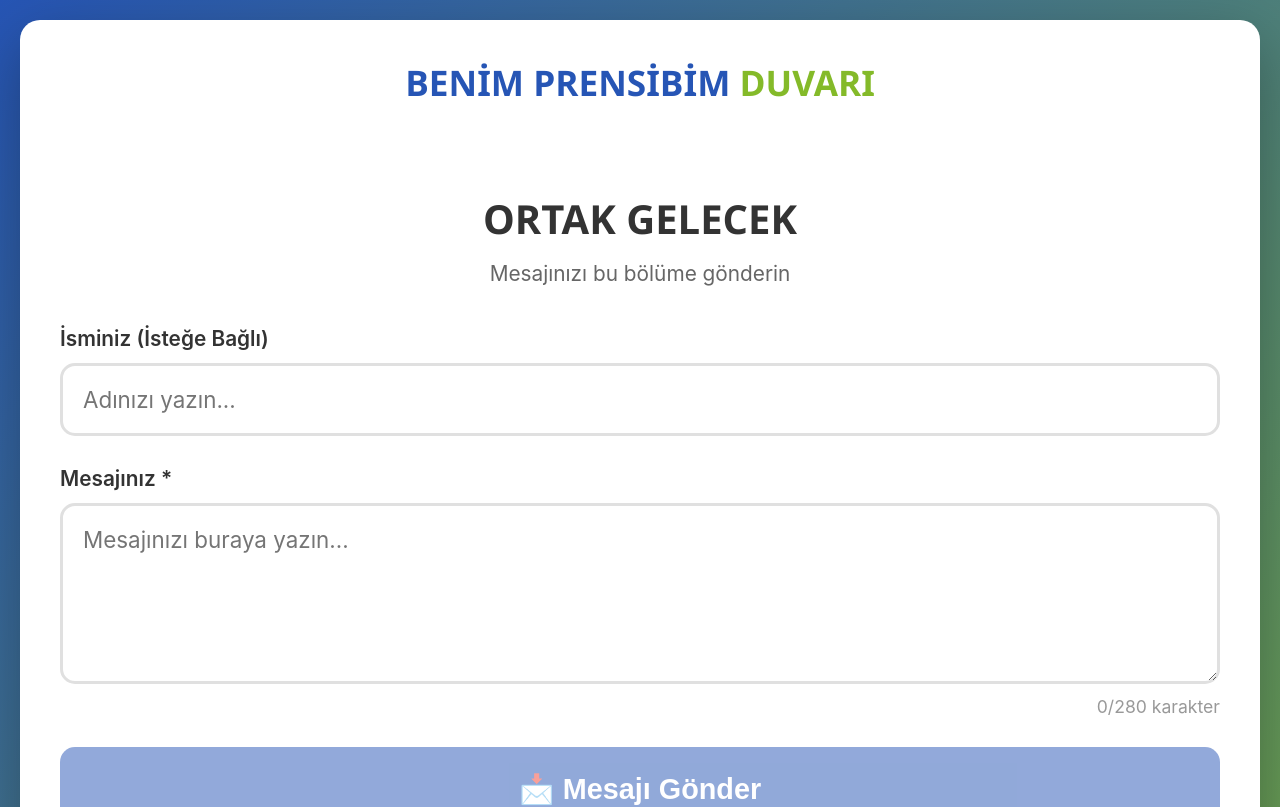
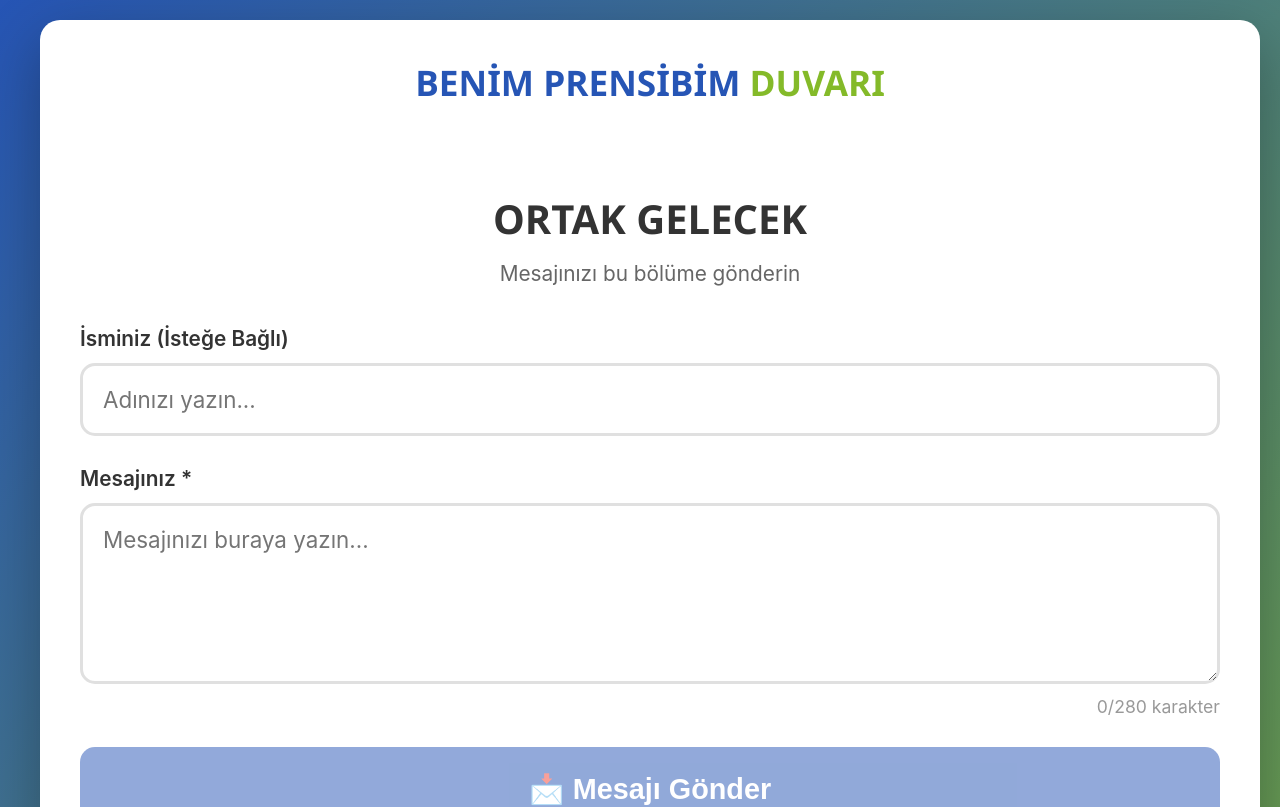
Before and after one commit to ardilkgokce/qr-message-wall, a React (Create React App) app in the folder client/: page /kiosk in a window 1280 px wide. Shown: the top 807 px of the page. Built offline with nearby package versions, Linux system fonts and the light colour scheme; no server answers; a web font is replaced by a local one.

Commit message:
Kiosk screen form left

```diff
--- a/client/src/components/KioskScreen.css
+++ b/client/src/components/KioskScreen.css
@@ -5,8 +5,9 @@
     min-height: 100vh;
     display: flex;
     align-items: center;
-    justify-content: center;
+    justify-content: flex-start;
     padding: 20px;
+    padding-left: 40px;
 }
 
 .kiosk-container {
```
